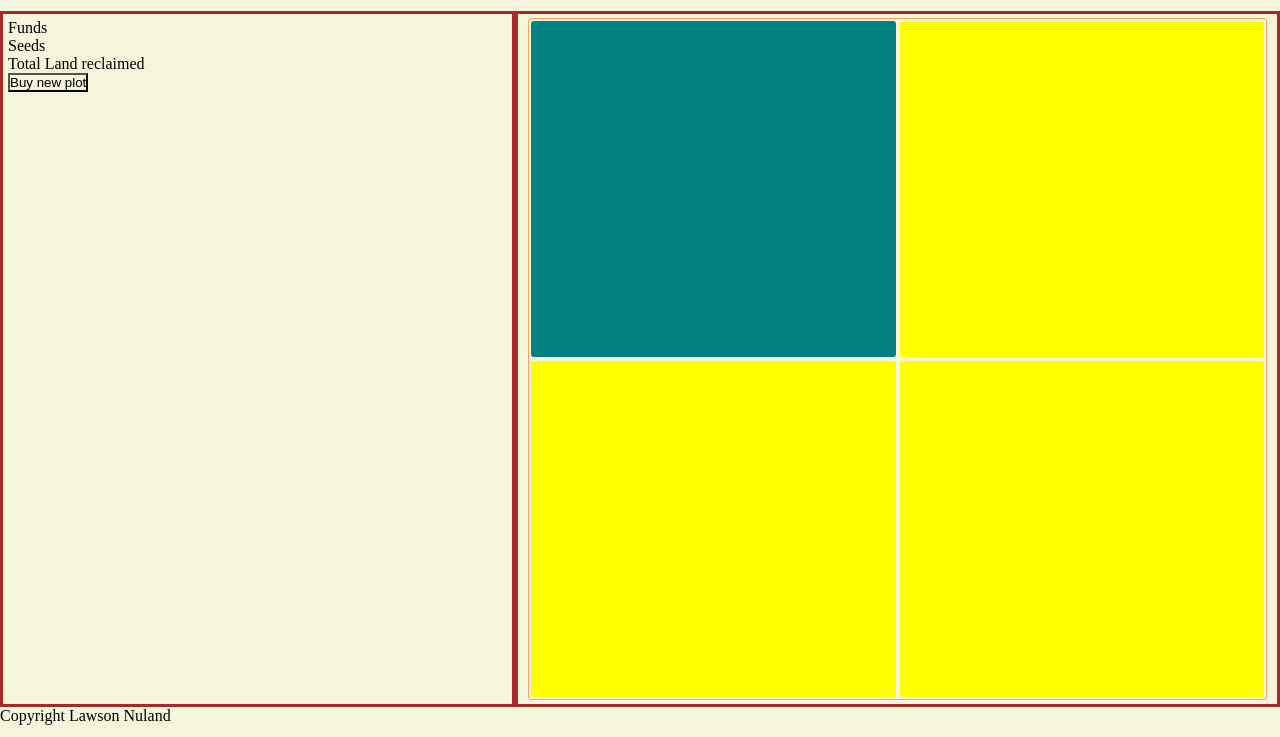
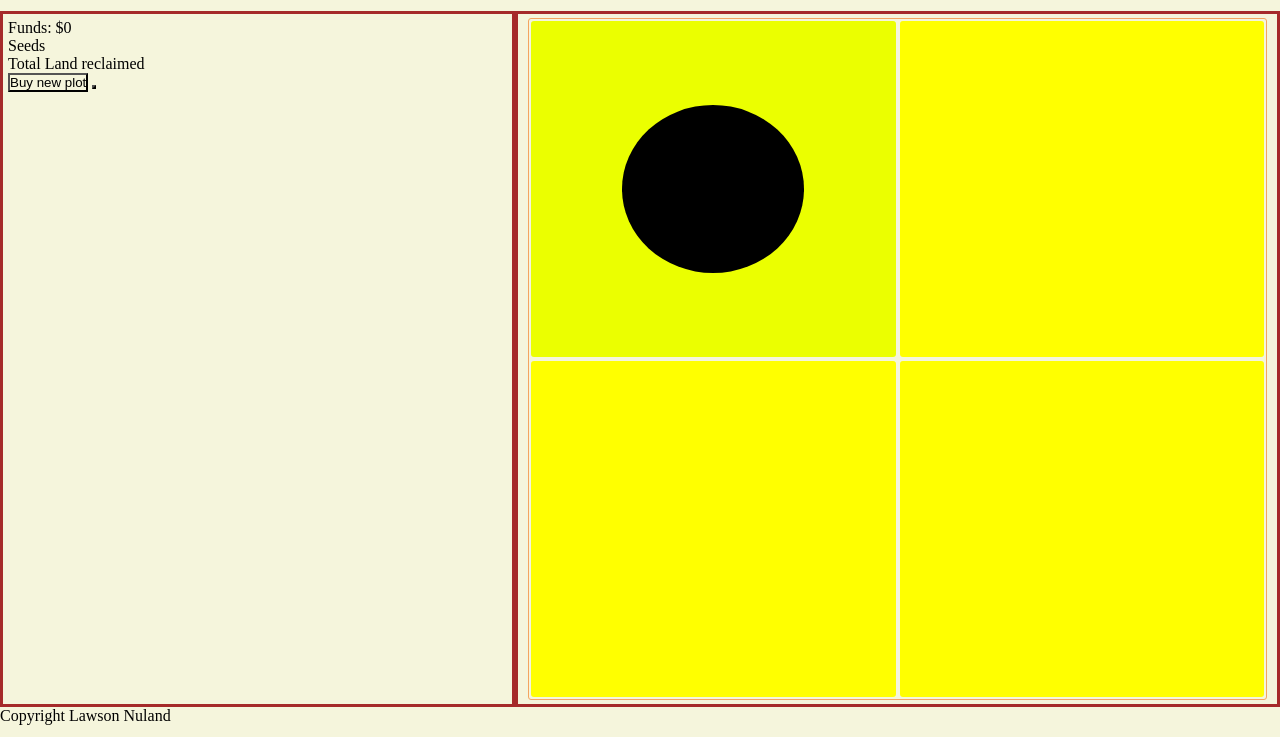
Before and after one commit to lawsonnuland/desert-farmer, a plain HTML site: page index.html in a window 1280 px wide. Both pictures are taken after a click on the element 713 px from the left and 252 px from the top of the page. Shown: the part 63-800 px from the top of the page. Drawn offline with Linux system fonts and the light colour scheme.

Commit message:
Added zai, start of game loop

```diff
--- a/index.html
+++ b/index.html
@@ -16,12 +16,13 @@
     <div class="body">
         <div class="interface">
             <div>
-                <p>Funds</p>
+                <p>Funds<span class="funds"></span></p>
                 <p>Seeds</p>
-                <p>Total Land reclaimed</p>
+                <p>Total Land reclaimed <span class="fertile"></span></p>
             </div>
             <div>
                 <button class="newplot">Buy new plot</button>
+                <button class=""></button>
             </div>
         </div>
         <div class="boardcontainer">
--- a/index.js
+++ b/index.js
@@ -1,7 +1,20 @@
 const board = document.querySelector('.board');
+let plotArray;
+let funds = 0;
+let fertileTotal = 0;
+
+//factory function for generating plot objects
+const plot = (id) => {
+    let fertile = false;
+    let hasZai = false;
+    let color = [255, 255, 0];
+    this.id = id;
+
+    return {fertile, hasZai, color, id}
+}
 
 function generateBoard(tiles) {
-    let greenTiles=0;
+    plotArray = [];
     while(board.firstChild) {
         board.removeChild(board.firstChild);
     }
@@ -9,30 +22,62 @@ function generateBoard(tiles) {
     board.style.gridTemplateColumns = `repeat(${Math.floor(Math.sqrt(tiles + 4))}, 1fr)`;
 
     for(let i=0; i<tiles; i++) {
+        let newPlot = plot(i);
+        plotArray.push(newPlot);
         let div = document.createElement('div');
+        div.setAttribute('data-index', i);
         div.classList.add('tile');
+        div.classList.add('dry');
         board.appendChild(div);
     }
 
     let allTiles = document.querySelectorAll('.tile');
     allTiles.forEach(tile => {
         tile.addEventListener('click', () => {
-            if (tile.classList.contains('wet')) {
-                tile.style.background = "green";
-                greenTiles++;
-                if(greenTiles == tiles) {
-                    //alert("All green!");
-                }
-            } else {
-                tile.style.background = "teal";
-                tile.classList.add('wet');
+            if (tile.classList.contains('dry') && !tile.firstChild) {
+                tile.classList.add('haszai');
+                plotArray[tile.getAttribute('data-index')].hasZai = true;
+                let zai = document.createElement('div');
+                zai.classList.add('zai');
+                tile.appendChild(zai);
             }
         })
     });
+
+    console.log(plotArray);
+    return plotArray;
+}
+
+function progressTile() {
+    const zaiTiles = document.querySelectorAll('.haszai');
+    const fertileDisplay = document.querySelector('.fertile');
+    zaiTiles.forEach(tile => {
+        if (plotArray[tile.getAttribute('data-index')].color[0] >= 0) {
+            plotArray[tile.getAttribute('data-index')].color[0] = plotArray[tile.getAttribute('data-index')].color[0] - 10;
+            tile.style.background = `rgb(${plotArray[tile.getAttribute('data-index')].color[0]},${plotArray[tile.getAttribute('data-index')].color[1]},${plotArray[tile.getAttribute('data-index')].color[2]})`
+        } else {
+            tile.removeChild(tile.firstChild);
+            tile.classList.remove('haszai');
+            tile.classList.remove('dry');
+            fertileTotal++;
+            fertileDisplay.textContent= `: ${fertileTotal} square meters`;
+        }
+    })
+}
+
+function increment() {
+    const fundsDisplay = document.querySelector('.funds');
+    funds += fertileTotal;
+    fundsDisplay.textContent= `: $${funds}`;
 }
 
 window.addEventListener('load', () => {
     generateBoard(4);
 })
 
-//TODO Add zai, funds, changing land over time
+let gameUpdate = window.setInterval(function() {
+    progressTile();
+    //console.log(plotArray);
+    increment();
+}, 1000)
+//TODO  funds
--- a/styles.css
+++ b/styles.css
@@ -51,6 +51,16 @@
     align-items: center;
 }
 
+.zai {
+    background-color: black;
+    border-radius: 50%;
+    min-width: 5px;
+    min-height: 5px;
+    display: flex;
+    width: 50%;
+    height: 50%;
+}
+
 .footer {
     height: 5vh;
 }
```
